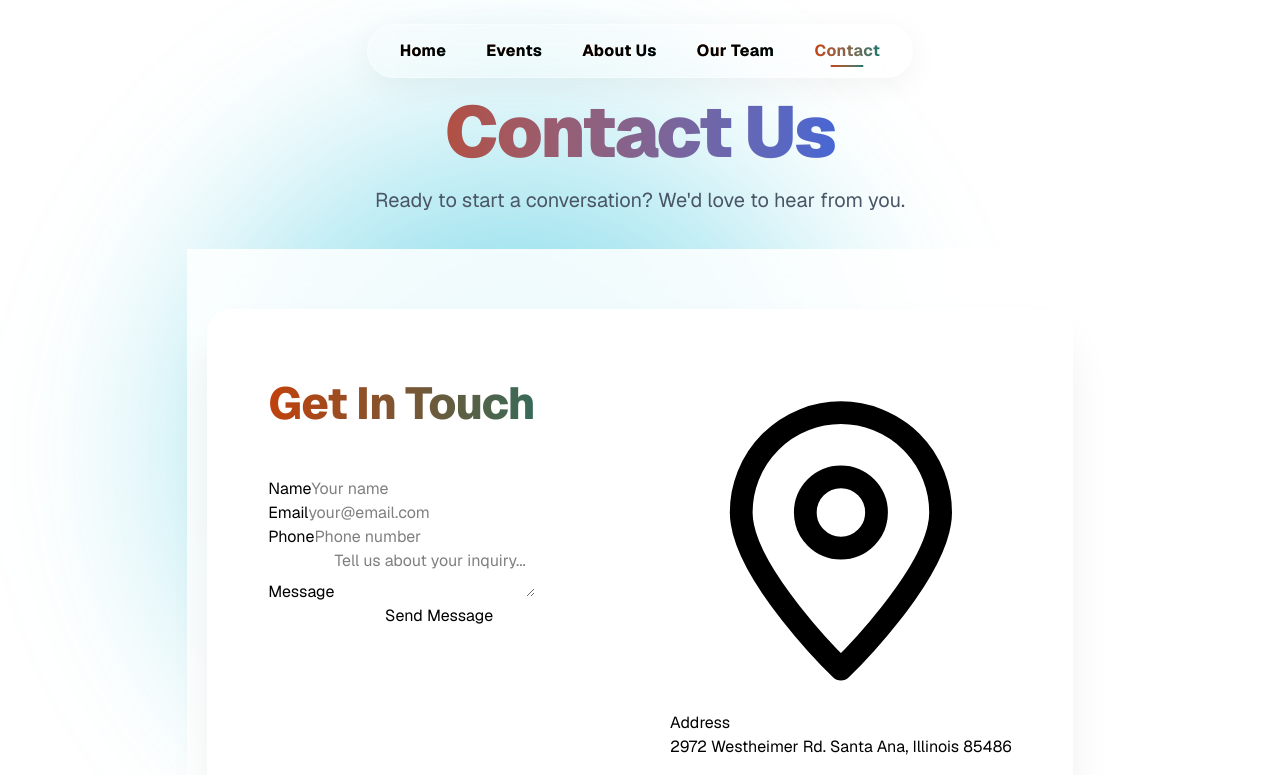
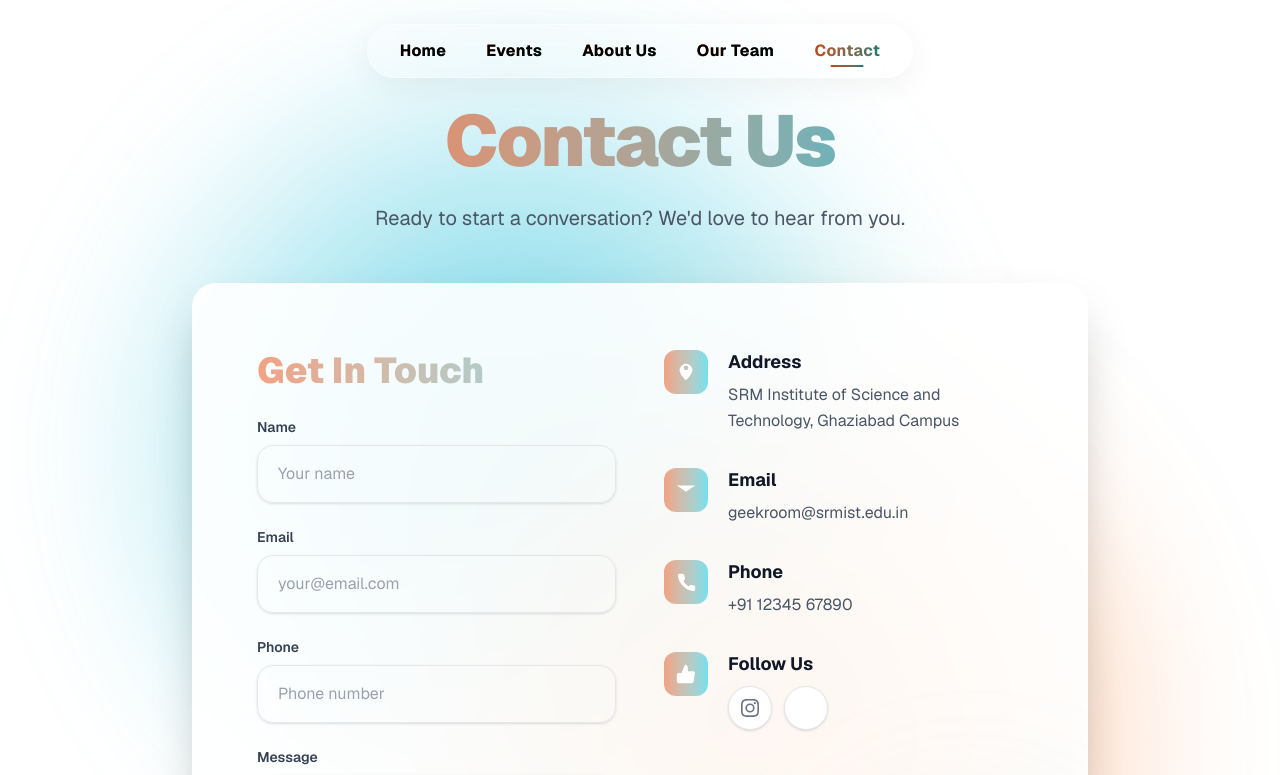
Before and after one commit to Geekroom-technical/Geekroom-Website, a Next.js app: page /contact in a window 1280 px wide. Shown: the top 775 px of the page. Built offline with nearby package versions, Linux system fonts and the light colour scheme.

Commit message:
created and fixed contact page

```diff
--- a/app/contact/page.js
+++ b/app/contact/page.js
@@ -1,391 +1,197 @@
-
-
-
 "use client";
 
-import { useEffect } from 'react';
+import { useState } from 'react';
 import InteractiveBackground from '../../components/InteractiveBackground';
+import { Linkedin } from 'lucide-react';
 
 export default function ContactPage() {
-  useEffect(() => {
-    // Inject adapted light theme GetInTouch styles and script
-    const id = 'contact-styles';
-    if (document.getElementById(id)) return;
+  const [formData, setFormData] = useState({
+    name: '',
+    email: '',
+    phone: '',
+    message: ''
+  });
 
-    // 1. Adapted SOCIAL/CONTACT INFO (user will update)
-    const SOCIAL_LINKS = {
-      instagram: 'https://instagram.com/YOUR_HANDLE',
-      facebook:  'https://facebook.com/YOUR_PAGE',
-      twitter:   'https://x.com/YOUR_HANDLE',
-      youtube:   'https://youtube.com/@YOUR_CHANNEL',
-    };
+  const handleChange = (e) => {
+    setFormData({
+      ...formData,
+      [e.target.name]: e.target.value
+    });
+  };
 
-    const CONTACT_INFO = {
-      address: '2972 Westheimer Rd. Santa Ana, Illinois 85486',
-      email:   'kenzi.lawson@example.com',
-      phone:   '(123) 456-7890',
-    };
+  const handleSubmit = (e) => {
+    e.preventDefault();
+    console.log('Contact form submitted:', formData);
+    // TODO: integrate with /api/contact/route.js
+    alert('Message sent! (Demo - connect your API)');
+    setFormData({ name: '', email: '', phone: '', message: '' });
+  };
 
-    // 2. SVG ICONS (unchanged)
-    const ICONS = {
-      address: `<svg viewBox=\"0 0 24 24\" stroke=\"currentColor\" fill=\"none\" stroke-width=\"1.6\" stroke-linecap=\"round\" stroke-linejoin=\"round\"><path d=\"M12 21s-7-6.75-7-11a7 7 0 0114 0c0 4.25-7 11-7 11z\"/><circle cx=\"12\" cy=\"10\" r=\"2.5\"/></svg>`,
-      email:   `<svg viewBox=\"0 0 24 24\" stroke=\"currentColor\" fill=\"none\" stroke-width=\"1.6\" stroke-linecap=\"round\" stroke-linejoin=\"round\"><rect x=\"2\" y=\"4\" width=\"20\" height=\"16\" rx=\"2\"/><path d=\"M2 7l10 7 10-7\"/></svg>`,
-      phone:   `<svg viewBox=\"0 0 24 24\" stroke=\"currentColor\" fill=\"none\" stroke-width=\"1.6\" stroke-linecap=\"round\" stroke-linejoin=\"round\"><path d=\"M22 16.92v3a2 2 0 01-2.18 2A19.79 19.79 0 013.1 5.18 2 2 0 015.09 3h3a2 2 0 012 1.72 12.84 12.84 0 00.7 2.81 2 2 0 01-.45 2.11L9.09 10.91a16 16 0 006 6l1.27-1.27a2 2 0 012.11-.45 12.84 12.84 0 002.81.7A2 2 0 0122 17z\"/></svg>`,
-      follow:  `<svg viewBox=\"0 0 24 24\" stroke=\"currentColor\" fill=\"none\" stroke-width=\"1.6\" stroke-linecap=\"round\" stroke-linejoin=\"round\"><path d=\"M14 9V5a3 3 0 00-3-3l-4 9v11h11.28a2 2 0 002-1.7l1.38-9a2 2 0 00-2-2.3z\"/><path d=\"M7 22H4a2 2 0 01-2-2v-7a2 2 0 012-2h3\"/></svg>`,
-      instagram: `<svg viewBox=\"0 0 24 24\" fill=\"currentColor\"><path d=\"M12 2.163c3.204 0 3.584.012 4.85.07 1.366.062 2.633.336 3.608 1.311.975.975 1.249 2.242 1.311 3.608.058 1.266.07 1.646.07 4.85s-.012 3.584-.07 4.85c-.062 1.366-.336 2.633-1.311 3.608-.975.975-2.242 1.249-3.608 1.311-1.266.058-1.646.07-4.85.07s-3.584-.012-4.85-.07c-1.366-.062-2.633-.336-3.608-1.311-.975-.975-1.249-2.242-1.311-3.608C2.175 15.584 2.163 15.204 2.163 12s.012-3.584.07-4.85c.062-1.366.336-2.633 1.311-3.608.975-.975 2.242-1.249 3.608-1.311C8.416 2.175 8.796 2.163 12 2.163zm0-2.163C8.741 0 8.333.013 7.053.072 5.197.157 3.355.673 2.014 2.014.673 3.355.157 5.197.072 7.053.013 8.333 0 8.741 0 12c0 3.259.013 3.668.072 4.948.085 1.856.601 3.698 1.942 5.039 1.341 1.341 3.183 1.857 5.039 1.942C8.333 23.987 8.741 24 12 24c3.259 0 3.668-.013 4.948-.072 1.856-.085 3.698-.601 5.039-1.942 1.341-1.341 1.857-3.183 1.942-5.039C23.987 15.668 24 15.259 24 12c0-3.259-.013-3.668-.072-4.948-.085-1.856-.601-3.698-1.942-5.039C20.645.673 18.803.157 16.948.072 15.668.013 15.259 0 12 0zm0 5.838a6.162 6.162 0 100 12.324 6.162 6.162 0 000-12.324zm0 10.162a4 4 0 110-8 4 4 0 010 8zm6.406-11.845a1.44 1.44 0 100 2.881 1.44 1.44 0 000-2.881z\"/></svg>`,
-      facebook:  `<svg viewBox=\"0 0 24 24\" fill=\"currentColor\"><path d=\"M24 12.073C24 5.405 18.627 0 12 0S0 5.405 0 12.073c0 6.028 4.388 11.02 10.125 11.927v-8.44H7.078v-3.487h3.047V9.41c0-3.025 1.792-4.696 4.533-4.696 1.313 0 2.686.235 2.686.235v2.97h-1.513c-1.491 0-1.956.93-1.956 1.874v2.25h3.328l-.532 3.487h-2.796v8.44C19.612 23.093 24 18.1 24 12.073z\"/></svg>`,
-      twitter:   `<svg viewBox=\"0 0 24 24\" fill=\"currentColor\"><path d=\"M18.244 2.25h3.308l-7.227 8.26 8.502 11.24H16.17l-5.214-6.817L4.99 21.75H1.68l7.73-8.835L1.254 2.25H8.08l4.713 6.231zm-1.161 17.52h1.833L7.084 4.126H5.117z\"/></svg>`,
-      youtube:   `<svg viewBox=\"0 0 24 24\" fill=\"currentColor\"><path d=\"M23.498 6.186a3.016 3.016 0 00-2.122-2.136C19.505 3.545 12 3.545 12 3.545s-7.505 0-9.377.505A3.017 3.017 0 00.502 6.186C0 8.07 0 12 0 12s0 3.93.502 5.814a3.016 3.016 0 002.122 2.136c1.871.505 9.376.505 9.376.505s7.505 0 9.377-.505a3.015 3.015 0 002.122-2.136C24 15.93 24 12 24 12s0-3.93-.502-5.814zM9.545 15.568V8.432L15.818 12l-6.273 3.568z\"/></svg>`,
-    };
+  const SOCIAL_LINKS = {
+    instagram: 'https://www.instagram.com/geekroom_srmist_ghz/',
+    Linkedin: 'https://www.linkedin.com/company/geek-room-srmist/posts/?feedView=all',
 
-    // 3. ADAPTED LIGHT THEME CSS - Tailwind + custom glassmorphism matching project
-    const CSS = `
-      #contact-wrapper {
-        background: rgba(255,255,255,0.85);
-        backdrop-filter: blur(20px);
-        display: flex;
-        align-items: center;
-        justify-content: center;
-        padding: 60px 20px;
-        font-family: var(--font-geist-sans), sans-serif;
-        position: relative;
-        z-index: 10;
-      }
+  };
 
-      #contact-card {
-        background: rgba(255,255,255,0.9);
-        border-radius: 24px;
-        padding: 60px;
-        width: 100%;
-        max-width: 1000px;
-        display: grid;
-        grid-template-columns: 1fr 1fr;
-        gap: 60px;
-        position: relative;
-        overflow: hidden;
-        backdrop-filter: blur(10px);
-        border: 1px solid rgba(255,255,255,0.4);
-        box-shadow: 0 25px 50px -12px rgba(0,0,0,0.1), 0 0 0 1px rgba(255,255,255,0.05);
-      }
+  const CONTACT_INFO = {
+    address: 'SRM Institute of Science and Technology, Ghaziabad Campus',
+    email:   'geekroom@srmist.edu.in',
+    phone:   '+91 12345 67890',
+  };
 
-      #contact-card::after {
-        content: '';
-        position: absolute;
-        bottom: -100px;
-        width: 400px;
-        height: 400px;
-        background: radial-gradient(circle, rgba(194,65,12,0.12) 0%, rgba(15,118,110,0.08) 50%, transparent 70%);
-        pointer-events: none;
-      }
+  const ICONS = {
+    address: 'M12 21s-7-6.75-7-11a7 7 0 0114 0c0 4.25-7 11-7 11zM12 10a2.5 2.5 0 100-5 2.5 2.5 0 000 5z',
+    email:   'M2 7l10 7 10-7',
+    phone:   'M22 16.92v3a2 2 0 01-2.18 2A19.79 19.79 0 013.1 5.18 2 2 0 015.09 3h3a2 2 0 012 1.72 12.84 12.84 0 00.7 2.81 2 2 0 01-.45 2.11L9.09 10.91a16 16 0 006 6l1.27-1.27a2 2 0 012.11-.45 12.84 12.84 0 002.81.7A2 2 0 0122 17z',
+    follow:  'M14 9V5a3 3 0 00-3-3l-4 9v11h11.28a2 2 0 002-1.7l1.38-9a2 2 0 00-2-2.3zM7 22H4a2 2 0 01-2-2v-7a2 2 0 012-2h3',
+    instagram: 'M12 2.163c3.204 0 3.584.012 4.85.07 1.366.062 2.633.336 3.608 1.311.975.975 1.249 2.242 1.311 3.608.058 1.266.07 1.646.07 4.85s-.012 3.584-.07 4.85c-.062 1.366-.336 2.633-1.311 3.608-.975.975-2.242 1.249-3.608 1.311-1.266.058-1.646.07-4.85.07s-3.584-.012-4.85-.07c-1.366-.062-2.633-.336-3.608-1.311-.975-.975-1.249-2.242-1.311-3.608C2.175 15.584 2.163 15.204 2.163 12s.012-3.584.07-4.85c.062-1.366.336-2.633 1.311-3.608.975-.975 2.242-1.249 3.608-1.311C8.416 2.175 8.796 2.163 12 2.163zm0-2.163C8.741 0 8.333.013 7.053.072 5.197.157 3.355.673 2.014 2.014.673 3.355.157 5.197.072 7.053.013 8.333 0 8.741 0 12c0 3.259.013 3.668.072 4.948.085 1.856.601 3.698 1.942 5.039 1.341 1.341 3.183 1.857 5.039 1.942C8.333 23.987 8.741 24 12 24c3.259 0 3.668-.013 4.948-.072 1.856-.085 3.698-.601 5.039-1.942 1.341-1.341 1.857-3.183 1.942-5.039C23.987 15.668 24 15.259 24 12c0-3.259-.013-3.668-.072-4.948-.085-1.856-.601-3.698-1.942-5.039C20.645.673 18.803.157 16.948.072 15.668.013 15.259 0 12 0zm0 5.838a6.162 6.162 0 100 12.324 6.162 6.162 0 000-12.324zm0 10.162a4 4 0 110-8 4 4 0 010 8zm6.406-11.845a1.44 1.44 0 100 2.881 1.44 1.44 0 000-2.881z',
+    facebook:  'M24 12.073C24 5.405 18.627 0 12 0S0 5.405 0 12.073c0 6.028 4.388 11.02 10.125 11.927v-8.44H7.078v-3.487h3.047V9.41c0-3.025 1.792-4.696 4.533-4.696 1.313 0 2.686.235 2.686.235v2.97h-1.513c-1.491 0-1.956.93-1.956 1.874v2.25h3.328l-.532 3.487h-2.796v8.44C19.612 23.093 24 18.1 24 12.073z',
+    twitter:   'M18.244 2.25h3.308l-7.227 8.26 8.502 11.24H16.17l-5.214-6.817L4.99 21.75H1.68l7.73-8.835L1.254 2.25H8.08l4.713 6.231zm-1.161 17.52h1.833L7.084 4.126H5.117z',
+    youtube:   'M23.498 6.186a3.016 3.016 0 00-2.122-2.136C19.505 3.545 12 3.545 12 3.545s-7.505 0-9.377.505A3.017 3.017 0 00.502 6.186C0 8.07 0 12 0 12s0 3.93.502 5.814a3.016 3.016 0 002.122 2.136c1.871.505 9.376.505 9.376.505s7.505 0 9.377-.505a3.015 3.015 0 002.122-2.136C24 15.93 24 12 24 12s0-3.93-.502-5.814zM9.545 15.568V8.432L15.818 12l-6.273 3.568z'
+  };
 
-      /* Form col */
-      #contact-form-col { display: flex; flex-direction: column; }
-
-      #contact-form-col h1 {
-        font-size: 2.8rem;
-        font-weight: 800;
-        background: linear-gradient(to right, #c2410c, #0f766e);
-        -webkit-background-clip: text;
-        -webkit-text-fill-color: transparent;
-        background-clip: text;
-        letter-spacing: -0.02em;
-        margin: 0 0 40px;
-        font-family: var(--font-geist-sans);
-
-      .contact-field {
-        display: flex;
-        flex-direction: column;
-        gap: 8px;
-        margin-bottom: 24px;
-      }
-
-      .contact-field label {
-        font-size: 0.9rem;
-        font-weight: 600;
-        color: #374151;
-      }
-
-      .contact-field input,
-      .contact-field textarea {
-        background: white;
-        border: 1px solid #e5e7eb;
-        border-radius: 12px;
-        color: #111827;
-        font-family: inherit;
-        font-size: 1rem;
-        padding: 14px 18px;
-        outline: none;
-        transition: all 0.25s ease;
-        box-shadow: 0 1px 3px rgba(0,0,0,0.05);
-      }
-
-      .contact-field input::placeholder,
-      .contact-field textarea::placeholder { color: #9ca3af; }
-
-      .contact-field input:focus,
-      .contact-field textarea:focus {
-        border-color: #3b82f6;
-        box-shadow: 0 0 0 3px rgba(59,130,246,0.1), 0 1px 3px rgba(0,0,0,0.05);
-        transform: translateY(-1px);
-      }
-
-      .contact-field textarea { resize: none; height: 130px; }
-
-      #contact-btn-send {
-        margin-top: 12px;
-        align-self: flex-start;
-        background: linear-gradient(to right, #c2410c, #0f766e);
-        color: white;
-        border: none;
-        border-radius: 50px;
-        padding: 16px 44px;
-        font-family: inherit;
-        font-size: 1rem;
-        font-weight: 700;
-        cursor: pointer;
-        transition: all 0.25s ease;
-        box-shadow: 0 10px 25px rgba(194,65,12,0.3);
-      }
-
-      #contact-btn-send:hover {
-        transform: translateY(-2px);
-        box-shadow: 0 15px 35px rgba(194,65,12,0.4);
-      }
-
-      /* Info col */
-      #contact-info-col {
-        display: flex;
-        flex-direction: column;
-        gap: 32px;
-        padding-top: 12px;
-      }
-
-      .contact-info-item { display: flex; align-items: flex-start; gap: 20px; }
-
-      .contact-info-icon {
-        width: 44px;
-        height: 44px;
-        flex-shrink: 0;
-        display: flex;
-        align-items: center;
-        justify-content: center;
-        background: linear-gradient(to right, #c2410c, #2563eb);
-        color: white;
-        border-radius: 12px;
-        margin-top: 2px;
-      }
-
-      .contact-info-icon svg { width: 22px; height: 22px; }
-
-      .contact-info-text h3 {
-        font-size: 1.2rem;
-        font-weight: 700;
-        color: #111827;
-        margin: 0 0 6px;
-      }
-
-      .contact-info-text p {
-        font-size: 0.95rem;
-        color: #6b7280;
-        margin: 0;
-        line-height: 1.5;
-      }
-
-      /* Socials */
-      .contact-socials { display: flex; gap: 12px; margin-top: 8px; }
-
-      .contact-social-btn {
-        width: 44px;
-        height: 44px;
-        border-radius: 50%;
-        border: 1px solid #e5e7eb;
-        background: white;
-        cursor: pointer;
-        display: flex;
-        align-items: center;
-        justify-content: center;
-        color: #6b7280;
-        transition: all 0.25s ease;
-        text-decoration: none;
-        box-shadow: 0 2px 8px rgba(0,0,0,0.08);
-      }
-
-      .contact-social-btn:hover {
-        border-color: #3b82f6;
-        background: linear-gradient(to right, #c2410c, #2563eb);
-        color: white;
-        transform: translateY(-2px);
-        box-shadow: 0 8px 20px rgba(194,65,12,0.3);
-      }
-
-      .contact-social-btn svg { width: 18px; height: 18px; }
-
-      /* Responsive */
-      @media (max-width: 768px) {
-        #contact-card {
-          grid-template-columns: 1fr;
-          gap: 48px;
-          padding: 40px 32px;
-          margin: 0 12px;
-        }
-        #contact-form-col h1 { font-size: 2.2rem; }
-      }
-
-      @media (max-width: 480px) {
-        #contact-wrapper { padding: 40px 16px; }
-        #contact-card { padding: 32px 24px; }
-      }
-    `;
-
-    // Inject styles
-    const style = document.createElement('style');
-    style.id = id;
-    style.textContent = CSS;
-    document.head.appendChild(style);
-
-    // 4. Create DOM elements and mount
-    function createContactSection() {
-      const wrapper = document.createElement('div');
-      wrapper.id = 'contact-wrapper';
-
-      const card = document.createElement('div');
-      card.id = 'contact-card';
-
-      // Form col
-      const formCol = document.createElement('div');
-      formCol.id = 'contact-form-col';
-
-      const heading = document.createElement('h1');
-      heading.textContent = 'Get In Touch';
-      formCol.appendChild(heading);
-
-      function makeField(labelText, tag, attrs = {}) {
-        const wrap = document.createElement('div');
-        wrap.className = 'contact-field';
-
-        const label = document.createElement('label');
-        label.textContent = labelText;
-        wrap.appendChild(label);
-
-        const input = document.createElement(tag);
-        Object.entries(attrs).forEach(([k, v]) => input.setAttribute(k, v));
-        wrap.appendChild(input);
-        return wrap;
-      }
-
-      formCol.appendChild(makeField('Name', 'input', { type: 'text', placeholder: 'Your name', required: true }));
-      formCol.appendChild(makeField('Email', 'input', { type: 'email', placeholder: 'your@email.com', required: true }));
-      formCol.appendChild(makeField('Phone', 'input', { type: 'tel', placeholder: 'Phone number' }));
-      formCol.appendChild(makeField('Message', 'textarea', { placeholder: 'Tell us about your inquiry...', required: true }));
-
-      const sendBtn = document.createElement('button');
-      sendBtn.id = 'contact-btn-send';
-      sendBtn.textContent = 'Send Message';
-      sendBtn.addEventListener('click', () => {
-        const fields = card.querySelectorAll('.contact-field input, .contact-field textarea');
-        const data = Array.from(fields).reduce((acc, f) => {
-          acc[f.name] = f.value.trim();
-          return acc;
-        }, {});
-        console.log('Contact form submitted:', data);
-        // TODO: User - integrate with /api/contact/route.js
-        alert('Message sent! (Demo - connect your API)');
-      });
-      formCol.appendChild(sendBtn);
-
-      // Info col
-      const infoCol = document.createElement('div');
-      infoCol.id = 'contact-info-col';
-
-      function makeInfoItem(iconKey, title, content) {
-        const item = document.createElement('div');
-        item.className = 'contact-info-item';
-
-        const iconWrap = document.createElement('div');
-        iconWrap.className = 'contact-info-icon';
-        iconWrap.innerHTML = ICONS[iconKey];
-
-        const textWrap = document.createElement('div');
-        textWrap.className = 'contact-info-text';
-
-        const h3 = document.createElement('h3');
-        h3.textContent = title;
-
-        const p = document.createElement('p');
-        p.innerHTML = content.replace(/https?:\/\/[^\s]+/g, '<a href=\"$&\" target=\"_blank\" rel=\"noopener noreferrer\" class=\"contact-social-btn\">$&</a>'); // Make links clickable
-
-        textWrap.appendChild(h3);
-        textWrap.appendChild(p);
-        item.appendChild(iconWrap);
-        item.appendChild(textWrap);
-        return item;
-      }
-
-      infoCol.appendChild(makeInfoItem('address', 'Address', CONTACT_INFO.address));
-      infoCol.appendChild(makeInfoItem('email', 'Email', CONTACT_INFO.email));
-      infoCol.appendChild(makeInfoItem('phone', 'Phone', CONTACT_INFO.phone));
-
-      // Follow us
-      const followItem = document.createElement('div');
-      followItem.className = 'contact-info-item';
-
-      const followIcon = document.createElement('div');
-      followIcon.className = 'contact-info-icon';
-      followIcon.innerHTML = ICONS.follow;
-
-      const followText = document.createElement('div');
-      followText.className = 'contact-info-text';
-
-      const followH3 = document.createElement('h3');
-      followH3.textContent = 'Follow Us';
-
-      const socialsRow = document.createElement('div');
-      socialsRow.className = 'contact-socials';
-
-      [['instagram', 'Instagram'], ['facebook', 'Facebook'], ['twitter', 'X'], ['youtube', 'YouTube']].forEach(([key, label]) => {
-        const a = document.createElement('a');
-        a.className = 'contact-social-btn';
-        a.href = SOCIAL_LINKS[key];
-        a.target = '_blank';
-        a.rel = 'noopener noreferrer';
-        a.setAttribute('aria-label', label);
-        a.innerHTML = ICONS[key];
-        socialsRow.appendChild(a);
-      });
-
-      followText.appendChild(followH3);
-      followText.appendChild(socialsRow);
-      followItem.appendChild(followIcon);
-      followItem.appendChild(followText);
-      infoCol.appendChild(followItem);
-
-      card.appendChild(formCol);
-      card.appendChild(infoCol);
-      wrapper.appendChild(card);
-
-      return wrapper;
-    }
-
-    // Mount to page content
-    const container = document.querySelector('[data-contact-container]');
-    if (container) {
-      container.appendChild(createContactSection());
-    }
-  }, []);
+  const InfoItem = ({ iconKey, title, content, isSocial = false }) => (
+    <div className="flex items-start gap-5">
+      <div className="w-11 h-11 flex shrink-0 items-center justify-center bg-gradient-to-r from-[#f1a283] to-[#74e0ee] text-white rounded-xl mt-0.5">
+        <svg viewBox="0 0 24 24" fill="currentColor" className="w-5.5 h-5.5">
+          <path d={ICONS[iconKey]} />
+        </svg>
+      </div>
+      <div>
+        <h3 className="text-lg font-bold text-gray-900 mb-1.5">{title}</h3>
+        <p className="text-gray-600 leading-relaxed">{content}</p>
+        {isSocial && (
+          <div className="flex gap-3 mt-2">
+            {Object.entries(SOCIAL_LINKS).map(([key, url]) => (
+              <a
+                key={key}
+                href={url}
+                target="_blank"
+                rel="noopener noreferrer"
+                className="w-11 h-11 rounded-full border border-gray-200 bg-white flex items-center justify-center text-gray-500 hover:bg-gradient-to-r hover:from-[#f1a283] hover:to-[#74e0ee] hover:text-white transition-all duration-300 shadow-sm hover:shadow-md hover:-translate-y-0.5"
+                aria-label={`Follow on ${key}`}
+              >
+                <svg viewBox="0 0 24 24" fill="currentColor" className="w-4.5 h-4.5">
+                  <path d={ICONS[key]} />
+                </svg>
+              </a>
+            ))}
+          </div>
+        )}
+      </div>
+    </div>
+  );
 
   return (
     <InteractiveBackground>
-      <div className="flex flex-col items-center justify-center w-full max-w-6xl mx-auto flex-grow py-24 px-6 animate-fadeIn" data-contact-container>
+      <div className="flex flex-col items-center justify-center w-full max-w-6xl mx-auto flex-grow py-24 px-6 animate-fadeIn">
         {/* Hero title */}
-        <div className="text-center mb-8 animate-slideInUp">
-          <h1 className="text-5xl md:text-7xl font-black tracking-tight bg-gradient-to-r from-[#c2410c] to-[#2563eb] bg-clip-text text-transparent mb-4">
+        <div className="text-center mb-12 animate-slideInUp">
+          <h1 className="text-5xl md:text-7xl font-black tracking-tight bg-gradient-to-r from-[#e88b66] to-[#4fb5c2] bg-clip-text text-transparent mb-4 leading-tight">
             Contact Us
           </h1>
           <p className="text-xl text-gray-600 max-w-2xl mx-auto leading-relaxed">
             Ready to start a conversation? We'd love to hear from you.
           </p>
         </div>
-        {/* Contact section will be injected here */}
+
+        {/* Contact Card */}
+        <div className="bg-white/90 backdrop-blur-xl border border-white/50 rounded-3xl p-16 w-full max-w-4xl shadow-2xl relative overflow-hidden animate-glassIn">
+          {/* Gradient orb */}
+          <div className="absolute -bottom-24 -right-24 w-96 h-96 bg-gradient-to-r from-[#f1a283]/20 via-[#74e0ee]/10 to-transparent rounded-full blur-3xl pointer-events-none" />
+
+          <div className="grid grid-cols-1 lg:grid-cols-2 gap-12 items-start">
+            {/* Form Column */}
+            <div className="space-y-6">
+              <h2 className="text-3xl lg:text-4xl font-black bg-gradient-to-r from-[#f1a283] to-[#74e0ee] bg-clip-text text-transparent leading-tight">
+                Get In Touch
+              </h2>
+
+              <form onSubmit={handleSubmit} className="space-y-6">
+                <div className="space-y-2">
+                  <label className="block text-sm font-semibold text-gray-700">Name</label>
+                  <input
+                    name="name"
+                    value={formData.name}
+                    onChange={handleChange}
+                    required
+                    className="w-full px-5 py-4 border border-gray-200 rounded-2xl text-gray-900 placeholder-gray-400 focus:border-blue-500 focus:ring-4 focus:ring-blue-500/10 focus:outline-none transition-all duration-300 shadow-sm hover:shadow-md"
+                    placeholder="Your name"
+                  />
+                </div>
+
+                <div className="space-y-2">
+                  <label className="block text-sm font-semibold text-gray-700">Email</label>
+                  <input
+                    name="email"
+                    type="email"
+                    value={formData.email}
+                    onChange={handleChange}
+                    required
+                    className="w-full px-5 py-4 border border-gray-200 rounded-2xl text-gray-900 placeholder-gray-400 focus:border-blue-500 focus:ring-4 focus:ring-blue-500/10 focus:outline-none transition-all duration-300 shadow-sm hover:shadow-md"
+                    placeholder="your@email.com"
+                  />
+                </div>
+
+                <div className="space-y-2">
+                  <label className="block text-sm font-semibold text-gray-700">Phone</label>
+                  <input
+                    name="phone"
+                    type="tel"
+                    value={formData.phone}
+                    onChange={handleChange}
+                    className="w-full px-5 py-4 border border-gray-200 rounded-2xl text-gray-900 placeholder-gray-400 focus:border-blue-500 focus:ring-4 focus:ring-blue-500/10 focus:outline-none transition-all duration-300 shadow-sm hover:shadow-md"
+                    placeholder="Phone number"
+                  />
+                </div>
+
+                <div className="space-y-2">
+                  <label className="block text-sm font-semibold text-gray-700">Message</label>
+                  <textarea
+                    name="message"
+                    rows="5"
+                    value={formData.message}
+                    onChange={handleChange}
+                    required
+                    className="w-full px-5 py-4 border border-gray-200 rounded-2xl text-gray-900 placeholder-gray-400 focus:border-blue-500 focus:ring-4 focus:ring-blue-500/10 focus:outline-none transition-all duration-300 resize-none shadow-sm hover:shadow-md"
+                    placeholder="Tell us about your inquiry..."
+                  />
+                </div>
+
+                <button
+                  type="submit"
+                  className="w-full lg:w-auto bg-gradient-to-r from-[#f1a283] to-[#74e0ee] text-white font-bold py-5 px-8 rounded-2xl shadow-xl hover:shadow-2xl hover:-translate-y-1 transition-all duration-300 text-lg"
+                >
+                  Send Message
+                </button>
+              </form>
+            </div>
+
+            {/* Info Column */}
+            <div className="space-y-8 pt-4 lg:pt-0">
+              <InfoItem
+                iconKey="address"
+                title="Address"
+                content={CONTACT_INFO.address}
+              />
+              <InfoItem
+                iconKey="email"
+                title="Email"
+                content={CONTACT_INFO.email}
+              />
+              <InfoItem
+                iconKey="phone"
+                title="Phone"
+                content={CONTACT_INFO.phone}
+              />
+              <InfoItem
+                iconKey="follow"
+                title="Follow Us"
+                isSocial
+              />
+            </div>
+          </div>
+        </div>
       </div>
     </InteractiveBackground>
   );
```
